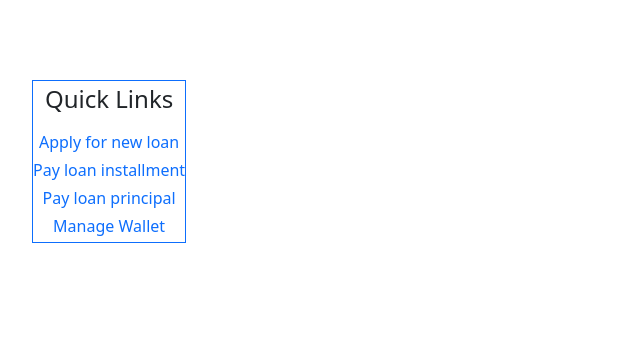
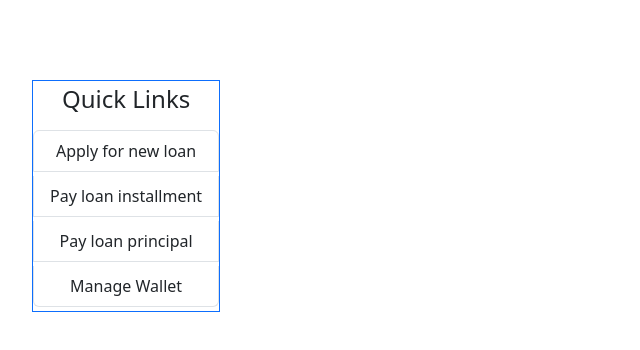
Before and after one commit to omermj/borrowcap-frontend, a React (Vite) app: page /borrower in a window 1280 px wide. Shown: the top 350 px of the page, without its empty margins (0-640 px from the left). Built offline with nearby package versions, Linux system fonts and the light colour scheme; no server answers.

Commit message:
updated investor dashboard

```diff
--- a/src/api/api.js
+++ b/src/api/api.js
@@ -65,6 +65,12 @@ class BorrowcapApi {
     const res = await this.request(`users/${id}/pledgedinvestments`);
     return res.pledgedInvestments;
   }
+
+  /** Get all available investments */
+  static async getAvailableInvestments() {
+    const res = await this.request(`approvedrequests/available`);
+    return res.availableInvestments;
+  }
 }
 
 export default BorrowcapApi;
--- a/src/borrower/BorrowerMain.jsx
+++ b/src/borrower/BorrowerMain.jsx
@@ -1,10 +1,17 @@
 import FundedLoans from "./ActiveLoans";
 import ActiveRequests from "./ActiveRequests";
-import QuickLinks from "./QuickLinks";
+import QuickLinks from "../common/QuickLinks";
 
 /** Main Landing Page for Borrower */
 
 const BorrowerMain = () => {
+  const quickLinks = [
+    { label: "Apply for new loan", link: "http://www.google.ca" },
+    { label: "Pay loan installment", link: "http://www.google.ca" },
+    { label: "Pay loan principal", link: "http://www.google.ca" },
+    { label: "Manage Wallet", link: "http://www.google.ca" },
+  ];
+
   return (
     <div>
       {/* Active Loan Requests */}
@@ -14,7 +21,7 @@ const BorrowerMain = () => {
       <FundedLoans />
 
       {/* Quick Links */}
-      <QuickLinks />
+      <QuickLinks links={quickLinks} />
     </div>
   );
 };
--- a/src/borrower/QuickLinks.jsx
+++ /dev/null
@@ -1,20 +0,0 @@
-/** Component showing common quick links for Borrower
- *  1. Apply for new loan
- *  2. Pay loan installment
- *  3. Pay loan principal
- *  4. Manage Wallet
- */
-
-const QuickLinks = () => {
-  return (
-    <div className="border border-primary mt-5 pt-1">
-      <h4 className="mb-3">Quick Links</h4>
-      <p className="link-primary mb-1">Apply for new loan</p>
-      <p className="link-primary mb-1">Pay loan installment</p>
-      <p className="link-primary mb-1">Pay loan principal</p>
-      <p className="link-primary mb-1">Manage Wallet</p>
-    </div>
-  );
-};
-
-export default QuickLinks;
--- /dev/null
+++ b/src/common/QuickLinks.jsx
@@ -0,0 +1,20 @@
+import { ListGroup } from "react-bootstrap";
+
+/** Component showing common quick links */
+
+const QuickLinks = ({ links }) => {
+  return (
+    <div className="border border-primary mt-5 pt-1">
+      <h4 className="mb-3">Quick Links</h4>
+      <ListGroup>
+        {links.map((link, idx) => (
+          <ListGroup.Item key={idx} action className="mb-1" href={link.link}>
+            {link.label}
+          </ListGroup.Item>
+        ))}
+      </ListGroup>
+    </div>
+  );
+};
+
+export default QuickLinks;
--- /dev/null
+++ b/src/investor/AvailableInvestments.jsx
@@ -0,0 +1,42 @@
+import { useState, useEffect } from "react";
+import TableComponent from "../common/TableComponent";
+import { formatCurrency, formatDate, formatPercent } from "../helpers/format";
+import BorrowcapApi from "../api/api";
+
+/** Table showing all Active Investments made by the logged in user */
+
+const AvailableInvestments = () => {
+  const [data, setData] = useState([]);
+
+  // Define table headers with labels and formatters
+  const headers = {
+    id: { label: "ID", formatter: "none" },
+    amtApproved: { label: "Approved Amount", formatter: formatCurrency },
+    amtFunded: { label: "Funded Amount", formatter: formatCurrency },
+    purpose: { label: "Purpose", formatter: "none" },
+    approvedDate: { label: "Approved Date", formatter: formatDate },
+    fundingDeadline: { label: "Funding Deadline", formatter: formatDate },
+    interestRate: { label: "Interest Rate", formatter: formatPercent },
+    term: { label: "Term", formatter: "none" },
+  };
+
+  // get active investments on initial render
+  useEffect(() => {
+    async function fetchAvailableInvestments() {
+      const requests = await BorrowcapApi.getAvailableInvestments();
+      setData(requests);
+    }
+    fetchAvailableInvestments();
+  }, []);
+
+  if (!data.length) return <div></div>;
+
+  return (
+    <div>
+      <p>Available Investments</p>
+      <TableComponent headers={headers} tableData={data} />
+    </div>
+  );
+};
+
+export default AvailableInvestments;
--- a/src/investor/InvestorMain.jsx
+++ b/src/investor/InvestorMain.jsx
@@ -1,9 +1,16 @@
 import ActiveInvestments from "./ActiveInvestments";
+import AvailableInvestments from "./AvailableInvestments";
 import PledgedInvestments from "./PledgedInvestments";
+import QuickLinks from "../common/QuickLinks";
 
 /** Main Landing Page for Investor */
 
 const InvestorMain = () => {
+  const quickLinks = [
+    { label: "Manage Wallet", link: "http://www.google.ca" },
+    { label: "Invest in a loan", link: "http://www.google.ca" },
+  ];
+
   return (
     <div>
       {/* Active Investments */}
@@ -11,7 +18,9 @@ const InvestorMain = () => {
       {/* Pledged Investments */}
       <PledgedInvestments />
       {/* Available Investment Opportunities */}
+      <AvailableInvestments />
       {/* Quick Links */}
+      <QuickLinks links={quickLinks} />
     </div>
   );
 };
```
